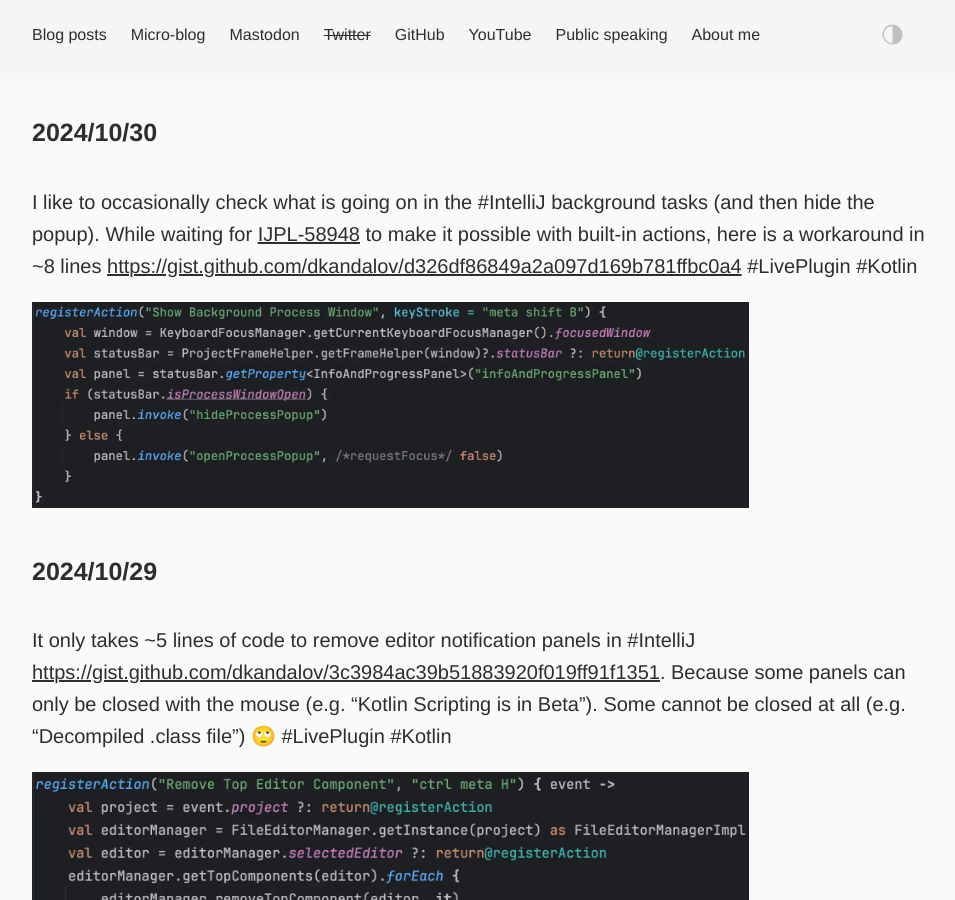
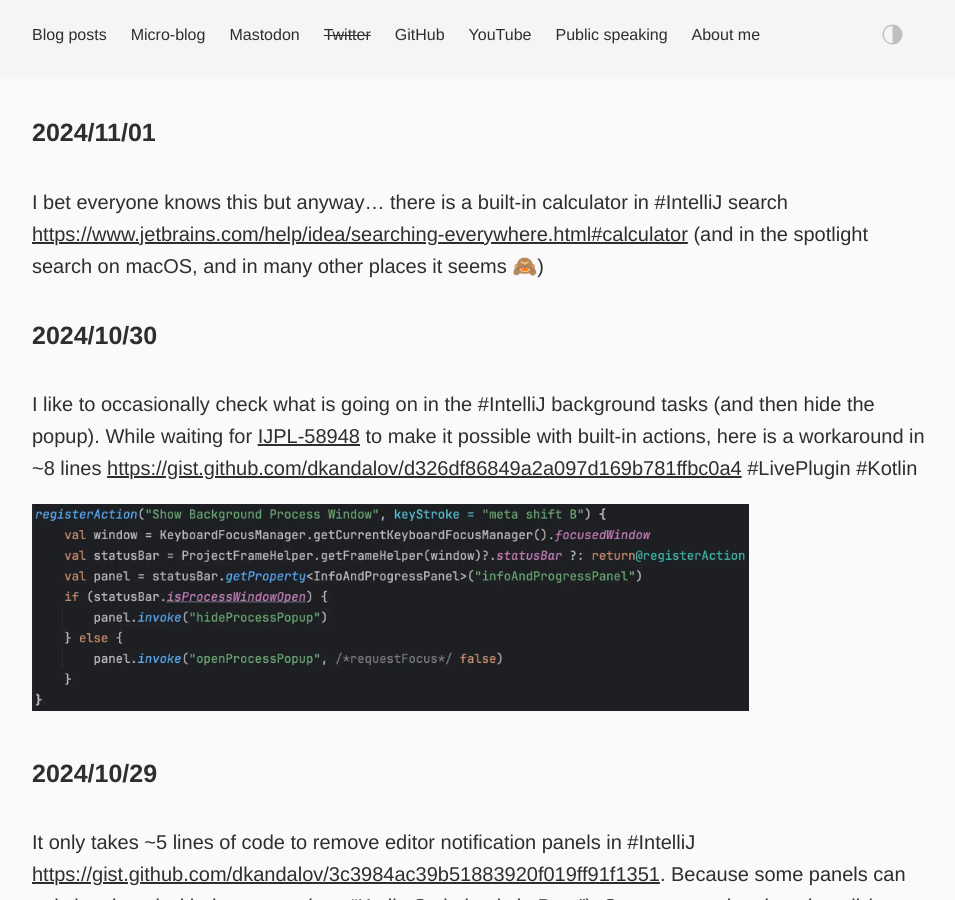
Before and after one commit to dkandalov/dkandalov.github.io, a Jekyll site: the page built from micro-blog.md, in a window 1280 px wide and 900 px high. Shown: the whole window, without its empty margins (160-1115 px from the left). Built offline with Jekyll 4.4.1, drawn with Linux system fonts in a browser that asks for light colours.

Commit message:
updated micro-blog

```diff
--- a/micro-blog.md
+++ b/micro-blog.md
@@ -2,6 +2,9 @@
 layout: post
 permalink: /micro-blog/
 ---
+
+#### 2024/11/01
+I bet everyone knows this but anyway... there is a built-in calculator in #IntelliJ search <https://www.jetbrains.com/help/idea/searching-everywhere.html#calculator> (and in the spotlight search on macOS, and in many other places it seems 🙈)
 
 #### 2024/10/30
 I like to occasionally check what is going on in the #IntelliJ background tasks (and then hide the popup). While waiting for [IJPL-58948](https://youtrack.jetbrains.com/issue/IJPL-58948) to make it possible with built-in actions, here is a workaround in ~8 lines <https://gist.github.com/dkandalov/d326df86849a2a097d169b781ffbc0a4> #LivePlugin #Kotlin
```
